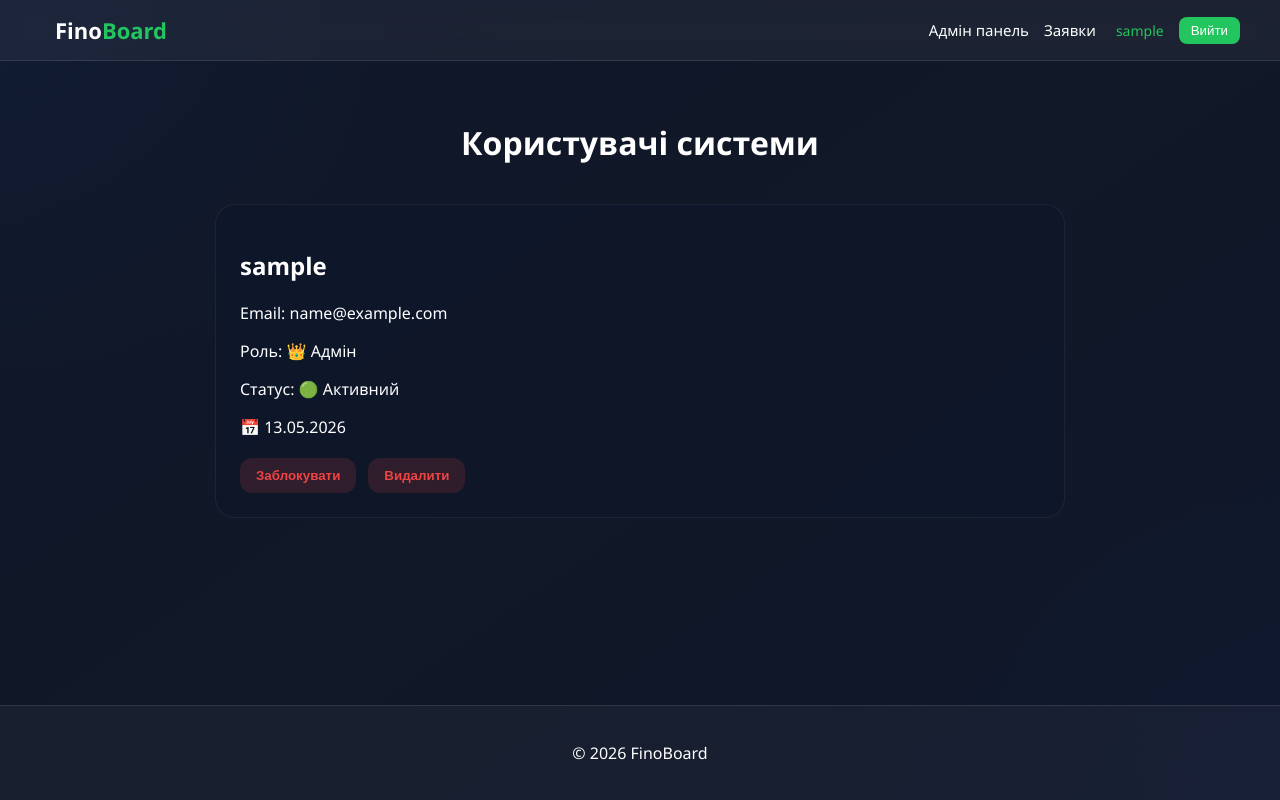
After one commit to Sofier2/finoboard, a Django app: page /users-admin/ in a window 1280 px wide. The commit adds this page. Run offline with Django 5.2, Linux system fonts and the light colour scheme; the visitor is signed in with stand-in values (Sample User, id 1); data comes from the database, SQL or seed files in the repository.

Commit message:
Initial commit FinoBoard

```diff
--- /dev/null
+++ b/requests_app/templates/users_admin.html
@@ -0,0 +1,150 @@
+{% extends 'base.html' %}
+
+{% block content %}
+
+<style>
+
+.users-grid{
+    display:flex;
+    flex-direction:column;
+    gap:20px;
+    max-width:850px;
+    margin:40px auto;
+}
+
+.user-card{
+    background:rgba(15,23,42,0.85);
+    padding:24px;
+    border-radius:20px;
+    color:white;
+    border:1px solid rgba(255,255,255,0.06);
+}
+
+.user-card.blocked{
+    opacity:0.7;
+    border:1px solid #ef4444;
+}
+
+.btn-group{
+    margin-top:20px;
+    display:flex;
+    gap:12px;
+    flex-wrap:wrap;
+}
+
+.btn{
+    padding:10px 16px;
+    border:none;
+    border-radius:12px;
+    cursor:pointer;
+    text-decoration:none;
+    font-weight:600;
+}
+
+.btn-danger{
+    background:rgba(239,68,68,0.15);
+    color:#ef4444;
+}
+
+.btn-danger:hover{
+    background:#ef4444;
+    color:white;
+}
+
+.btn-edit{
+    background:rgba(59,130,246,0.15);
+    color:#3b82f6;
+}
+
+.btn-edit:hover{
+    background:#3b82f6;
+    color:white;
+}
+
+</style>
+
+<div style="text-align:center;margin:40px 0;">
+    <h1 style="color:white;">Користувачі системи</h1>
+</div>
+
+<div class="users-grid">
+
+{% for user in users %}
+
+<div class="user-card {% if not user.is_active %}blocked{% endif %}">
+
+    <h2>{{ user.username }}</h2>
+
+    <p>Email: {{ user.email }}</p>
+
+    <!-- 🔥 РОЛЬ КОРИСТУВАЧА -->
+    <p>
+        Роль:
+        {% if user.is_superuser %}
+            👑 Адмін
+        {% elif user.is_staff %}
+            🛠 Модератор
+        {% else %}
+            👤 Користувач
+        {% endif %}
+    </p>
+
+    <p>
+        Статус:
+
+        {% if user.is_active %}
+            🟢 Активний
+        {% else %}
+            🔴 Заблокований
+        {% endif %}
+    </p>
+
+    <p>
+        📅 {{ user.date_joined|date:"d.m.Y" }}
+    </p>
+
+    <div class="btn-group">
+
+        {% if user.is_active %}
+
+        <form method="post"
+              action="{% url 'block_user' user.id %}">
+            {% csrf_token %}
+
+            <button class="btn btn-danger">
+                Заблокувати
+            </button>
+        </form>
+
+        {% else %}
+
+        <form method="post"
+              action="{% url 'unblock_user' user.id %}">
+            {% csrf_token %}
+
+            <button class="btn btn-edit">
+                Розблокувати
+            </button>
+        </form>
+
+        {% endif %}
+
+        <form method="post"
+              action="{% url 'delete_user' user.id %}">
+            {% csrf_token %}
+
+            <button class="btn btn-danger"
+                    onclick="return confirm('Видалити користувача?')">
+                Видалити
+            </button>
+        </form>
+
+    </div>
+
+</div>
+
+{% endfor %}
+
+</div>
+
+{% endblock %}
--- a/requests_app/urls.py
+++ b/requests_app/urls.py
@@ -21,5 +21,26 @@ urlpatterns = [
     path('restore/<int:id>/',views.restore_request,name='restore_request'),
     path('hard-delete/<int:id>/',views.hard_delete_request,name='hard_delete_request'),
     path('request/<int:pk>/status/', change_request_status, name='change_request_status'),
-    path('users/', views.users, name='users'),
+    path('users/', views.users_admin, name='users_admin'),    path('admin/users/', views.users_admin, name='users_admin'),
+    path('admin-dashboard/', views.admin_dashboard, name='admin_dashboard'),
+
+path('users-admin/', views.users_admin, name='users_admin'),
+
+path(
+    'users-admin/block/<int:user_id>/',
+    views.block_user,
+    name='block_user'
+),
+
+path(
+    'users-admin/unblock/<int:user_id>/',
+    views.unblock_user,
+    name='unblock_user'
+),
+
+path(
+    'users-admin/delete/<int:user_id>/',
+    views.delete_user,
+    name='delete_user'
+),
 ]
--- a/requests_app/views.py
+++ b/requests_app/views.py
@@ -1,23 +1,19 @@
 from django.shortcuts import render, redirect, get_object_or_404
+from django.contrib.auth import authenticate
 from django.contrib.auth import login, logout
 from django.contrib.auth.models import User
 from django.contrib.auth.decorators import login_required
 from django.contrib.auth.forms import AuthenticationForm
+from django.contrib.auth import login
+from django.contrib.auth.models import User
 from django.http import JsonResponse
 from django.http import HttpResponse
+
 from .models import Request, Vote
+
 import citizen_system.arduino_bridge as bridge
 
 
-def users(request):
-    users = User.objects.all()
-
-    text = ""
-
-    for user in users:
-        text += user.username + "<br>"
-
-    return HttpResponse(text)
 # ----------------------------
 # ADMIN SOFT DELETE
 # ----------------------------
@@ -29,9 +25,17 @@ def admin_delete_request(request, id):
 
     req = get_object_or_404(Request, id=id)
 
-    req.is_deleted = True
-    req.deleted_by_admin = True
-    req.save()
+    if request.method == "POST":
+
+        reason = request.POST.get("reason")
+
+        req.is_deleted = True
+        req.deleted_by_admin = True
+
+        # 🔥 ОЦЕ БУЛО ВІДСУТНЄ
+        req.delete_reason = reason if reason else None
+
+        req.save()
 
     return redirect('admin_dashboard')
 # ----------------------------
@@ -45,22 +49,23 @@ def hardware_login(request):
 
         login(request, user)
 
-        # очистка після успішного login
         bridge.authorized_user = None
         bridge.authorized_flag = False
 
-        # 👉 одразу кидаємо в правильний кабінет
         if user.is_superuser:
             return redirect('admin_dashboard')
+
         elif user.is_staff:
             return redirect('supervisor_dashboard')
+
         else:
             return redirect('home')
 
     return render(request, 'hardware_wait.html')
 
+
 # ----------------------------
-# AJAX CHECK AUTH (ONLY CHECK, NO LOGIN!)
+# AJAX CHECK AUTH
 # ----------------------------
 def check_hardware_auth(request):
 
@@ -74,13 +79,16 @@ def check_hardware_auth(request):
             "redirect": "/hardware-login/"
         })
 
-    return JsonResponse({"authenticated": False})
+    return JsonResponse({
+        "authenticated": False
+    })
 
 
 # ----------------------------
 # HOME
 # ----------------------------
 def home(request):
+
     return render(request, 'home.html')
 
 
@@ -119,16 +127,19 @@ def list_requests(request):
     sort = request.GET.get('sort')
 
     if sort == 'new':
+
         requests = Request.objects.filter(
             is_deleted=False
         ).order_by('-id')
 
     elif sort == 'old':
+
         requests = Request.objects.filter(
             is_deleted=False
         ).order_by('id')
 
     else:
+
         requests = Request.objects.filter(
             is_deleted=False
         ).order_by('-votes')
@@ -147,6 +158,7 @@ def list_requests(request):
         'voted_requests': voted_requests
     })
 
+
 # ----------------------------
 # VOTE
 # ----------------------------
@@ -161,26 +173,16 @@ def vote(request, request_id):
     )
 
     if created:
+
         req.votes += 1
         req.save()
 
     return redirect('list')
 
-@login_required
-def admin_delete_request(request, id):
 
-    if not request.user.is_superuser:
-        return redirect('home')
-
-    req = get_object_or_404(Request, id=id)
-
-    req.is_deleted = True
-    req.deleted_by_admin = True
-
-    req.save()
-
-    return redirect('admin_dashboard')
-
+# ----------------------------
+# RESTORE REQUEST
+# ----------------------------
 @login_required
 def restore_request(request, id):
 
@@ -191,9 +193,12 @@ def restore_request(request, id):
 
     req.is_deleted = False
     req.deleted_by_admin = False
+
     req.save()
 
     return redirect('admin_dashboard')
+
+
 # ----------------------------
 # MY REQUESTS
 # ----------------------------
@@ -210,22 +215,32 @@ def my_requests(request):
 
 
 # ----------------------------
-# SOFT DELETE
+# USER SOFT DELETE
 # ----------------------------
 @login_required
 def delete_request(request, id):
 
     req = get_object_or_404(Request, id=id)
 
-    if req.author == request.user:
+    if req.author != request.user:
+        return redirect('my_requests')
+
+    if request.method == "POST":
+
+        reason = request.POST.get("reason")
 
         req.is_deleted = True
         req.deleted_by_admin = False
+
+        # 🔥 ЗБЕРІГАЄМО ПРИЧИНУ
+        req.delete_reason = reason if reason else None
+
         req.save()
 
     return redirect('my_requests')
+
 # ----------------------------
-# HARD DELETE (FIXED + ADDED)
+# HARD DELETE
 # ----------------------------
 @login_required
 def hard_delete_request(request, id):
@@ -253,19 +268,16 @@ def register(request):
         password1 = request.POST.get('password1')
         password2 = request.POST.get('password2')
 
-        # перевірка паролів
         if password1 != password2:
             return render(request, 'register.html', {
                 'error': 'Паролі не співпадають'
             })
 
-        # перевірка username
         if User.objects.filter(username=username).exists():
             return render(request, 'register.html', {
                 'error': 'Користувач вже існує'
             })
 
-        # створення користувача
         user = User.objects.create_user(
             username=username,
             email=email,
@@ -279,39 +291,68 @@ def register(request):
     return render(request, 'register.html')
 
 
+# ----------------------------
+# CHANGE REQUEST STATUS
+# ----------------------------
+@login_required
 def change_request_status(request, pk):
+
+    if not request.user.is_superuser:
+        return redirect('home')
+
     if request.method == "POST":
+
         req = get_object_or_404(Request, id=pk)
+
         req.status = request.POST.get("status")
         req.save()
 
     return redirect('admin_dashboard')
+
+
 # ----------------------------
 # LOGIN
 # ----------------------------
+
+from django.contrib.auth import login
+from django.contrib.auth.models import User
+
 def login_view(request):
 
-    form = AuthenticationForm(request, data=request.POST or None)
+    error = None
 
     if request.method == 'POST':
 
-        if form.is_valid():
+        username = request.POST.get('username')
+        password = request.POST.get('password')
 
-            user = form.get_user()
-            login(request, user)
+        try:
+            user_obj = User.objects.get(username=username)
+        except User.DoesNotExist:
+            user_obj = None
 
-            if user.is_superuser:
-                return redirect('admin_dashboard')
-            elif user.is_staff:
-                return redirect('supervisor_dashboard')
+        if user_obj is None:
+            error = "Невірний логін або пароль"
+
+        else:
+
+            if not user_obj.is_active:
+                error = "Ваш акаунт заблоковано"
             else:
-                return redirect('home')
 
-    return render(request, 'login.html', {
-        'form': form
-    })
+                if user_obj.check_password(password):
+                    login(request, user_obj)
 
+                    if user_obj.is_superuser:
+                        return redirect('admin_dashboard')
+                    elif user_obj.is_staff:
+                        return redirect('supervisor_dashboard')
+                    else:
+                        return redirect('home')
+                else:
+                    error = "Невірний логін або пароль"
 
+    return render(request, 'login.html', {'error': error})
 # ----------------------------
 # LOGOUT
 # ----------------------------
@@ -356,10 +397,10 @@ def supervisor_dashboard(request):
 @login_required
 def edit_request(request, id):
 
-    req = get_object_or_404(Request, id=id)
-
     if not request.user.is_superuser:
         return redirect('home')
+
+    req = get_object_or_404(Request, id=id)
 
     if request.method == 'POST':
 
@@ -374,3 +415,63 @@ def edit_request(request, id):
     return render(request, 'edit_request.html', {
         'req': req
     })
+
+
+# =========================================================
+# USERS ADMIN SYSTEM
+# =========================================================
+
+@login_required
+def users_admin(request):
+
+    if not request.user.is_superuser:
+        return redirect('home')
+
+    users = User.objects.all().order_by('-date_joined')
+
+    return render(request, 'users_admin.html', {
+        'users': users
+    })
+
+
+@login_required
+def block_user(request, user_id):
+
+    if not request.user.is_superuser:
+        return redirect('home')
+
+    user = get_object_or_404(User, id=user_id)
+
+    if user != request.user:
+        user.is_active = False
+        user.save()
+
+    return redirect('users_admin')
+
+
+@login_required
+def unblock_user(request, user_id):
+
+    if not request.user.is_superuser:
+        return redirect('home')
+
+    user = get_object_or_404(User, id=user_id)
+
+    user.is_active = True
+    user.save()
+
+    return redirect('users_admin')
+
+
+@login_required
+def delete_user(request, user_id):
+
+    if not request.user.is_superuser:
+        return redirect('home')
+
+    user = get_object_or_404(User, id=user_id)
+
+    if user != request.user:
+        user.delete()
+
+    return redirect('users_admin')
```
Also changed, not shown: requests_app/models.py (+5 -5 lines), requests_app/templates/admin_dashboard.html (+62 -71 lines), requests_app/templates/login.html (+9 -24 lines), requests_app/templates/my_requests.html (+33 -48 lines), requests_app/migrations/0010_request_delete_reason.py (added).
